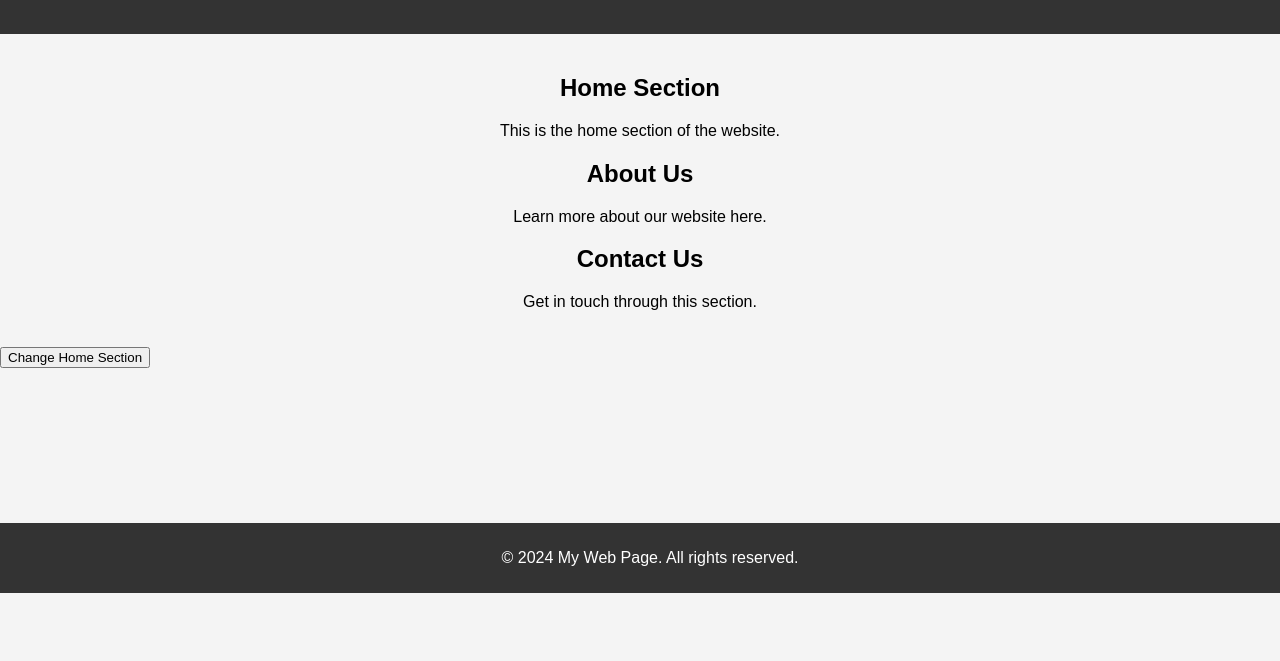
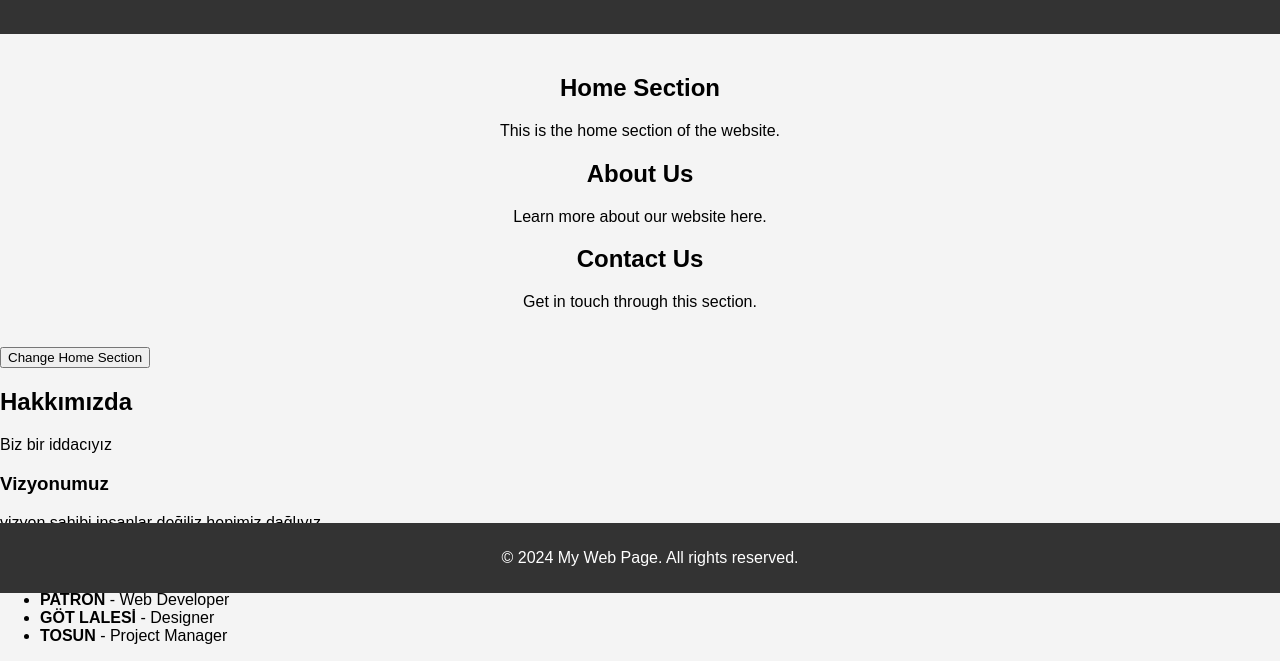
Before and after one commit to yns08/yns08.io, a plain HTML site: page index.html in a window 1280 px wide. Shown: the part 207-868 px from the top of the page. Before the commit the page ends 800 px from the top, so only its background shows below. Drawn offline with Linux system fonts and the light colour scheme.

Commit message:
Update index.html

```diff
--- a/index.html
+++ b/index.html
@@ -57,4 +57,18 @@
     <script src="script.js"></script> <!-- JavaScript dosyasını bağlama -->
 </body>
 </html><!-- Main içerik kısmına buton eklemek -->
-<button onclick="changeContent()">Change Home Section</button>
+<button onclick="changeContent()">Change Home Section</button><!-- About Section (Hakkımızda Bölümü) -->
+<section id="about">
+    <h2>Hakkımızda</h2>
+    <p>Biz bir iddacıyız </p>
+
+    <h3>Vizyonumuz</h3>
+    <p>vizyon sahibi insanlar değiliz hepimiz dağlıyız </p>
+
+    <h3>Ekibimiz</h3>
+    <ul>
+        <li><strong>PATRON</strong> - Web Developer</li>
+        <li><strong>GÖT LALESİ</strong> - Designer</li>
+        <li><strong>TOSUN</strong> - Project Manager</li>
+    </ul>
+</section>
```
